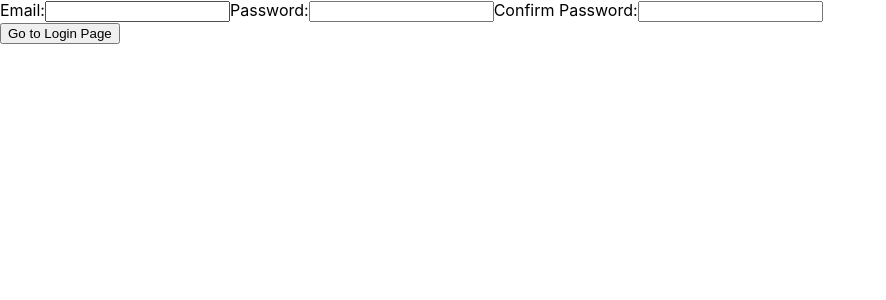
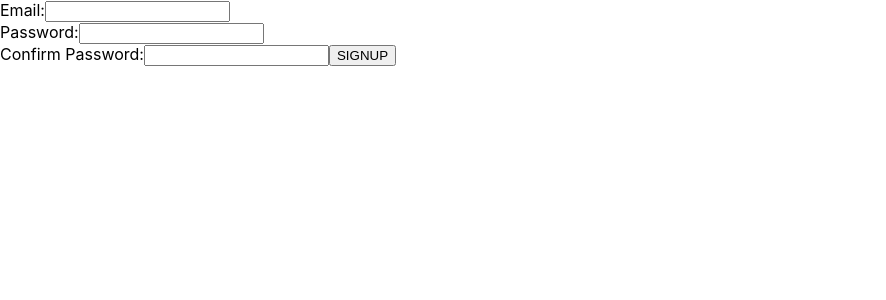
Before and after one commit to jasongir/hooscheds, a Next.js app: page /signup in a window 1280 px wide. Shown: the top 300 px of the page, without its empty margins (0-886 px from the left). Built offline with nearby package versions, Linux system fonts and the light colour scheme.

Commit message:
Sign Up connected with the back end

```diff
--- /dev/null
+++ b/components/HtmlInput.tsx
@@ -0,0 +1,54 @@
+import Head from "next/head";
+
+interface HtmlInputProps {
+	value: string | number;
+	onChange: React.FormEventHandler;
+	name: string;
+	label: string;
+	type: string;
+	min?: number;
+	max?: number;
+}
+
+const HtmlInput: React.FC<HtmlInputProps> = ({
+	name,
+	label,
+	type,
+	min,
+	max,
+	value,
+	onChange,
+}: HtmlInputProps) => (
+	<>
+		<Head>
+			<meta
+				name="description"
+				content="Home page for hello world friendbook application"
+			/>
+		</Head>
+		<div>
+			<label htmlFor={name}>
+				{label}
+				{min && max ? (
+					<input
+						type={type}
+						name={name}
+						min={min}
+						max={max}
+						value={value}
+						onChange={onChange}
+					/>
+				) : (
+					<input
+						type={type}
+						name={name}
+						value={value}
+						onChange={onChange}
+					/>
+				)}
+			</label>
+		</div>
+	</>
+);
+
+export default HtmlInput;
--- a/pages/_app.tsx
+++ b/pages/_app.tsx
@@ -1,6 +1,13 @@
 import '../styles/globals.css'
 import type { AppProps } from 'next/app'
+import { QueryClientProvider, QueryClient } from "@tanstack/react-query";
+
 
 export default function App({ Component, pageProps }: AppProps) {
-  return <Component {...pageProps} />
+  const queryClient = new QueryClient();
+
+  return (
+    <QueryClientProvider client={queryClient}>
+      <Component {...pageProps} />
+    </QueryClientProvider>);
 }
--- /dev/null
+++ b/pages/api/signup/index.ts
@@ -0,0 +1,41 @@
+import { NextApiRequest, NextApiResponse } from "next";
+import { executeQuery } from "../../../backend-utils/db";
+import { z } from "zod";
+
+export default async function handler(
+	req: NextApiRequest,
+	res: NextApiResponse
+) {
+    if (req.method === "POST") {
+		console.log("POST");
+        const reqData = {
+			student_id: req.body.student_id,
+			password: req.body.password,
+		};
+		const Student = z.object({
+			student_id: z.string().max(100),
+			password: z.string().max(100),
+		});
+
+		const result = Student.safeParse(reqData);
+		if (!result.success) {
+			return res.status(400).json({ success: false });
+		} else {
+			try {
+				const data = await executeQuery(
+					`INSERT INTO
+            Student(student_id, password, first_name, last_name, year, num_friends, primary_major)
+            VALUES (?, ?, ?, ?, ?, ?, ?)`,
+					[result.data.student_id.substring(0, result.data.student_id.indexOf("@")), result.data.password, "", "", 1, 0, "" ],
+					"Failed to insert into Student"
+				);
+                console.log(result.data.student_id.substring(0, result.data.student_id.indexOf("@")));
+				return res.status(201).json({ success: true });
+			} catch (error) {
+				console.log("ERROR");
+				return res.status(400).json({ success: false });
+			}
+
+		}
+    }
+}
--- a/pages/signup.tsx
+++ b/pages/signup.tsx
@@ -3,6 +3,16 @@ import {Link} from 'react-router-dom';
 import {useState, useEffect} from "react";
 import {useNavigate, Routes, Route} from "react-router-dom";
 import { Button } from 'react-bootstrap';
+import {useRouter} from 'next/router'
+
+
+import { useQuery, useMutation, useQueryClient } from "@tanstack/react-query";
+import {
+    Student,
+	postStudent,
+} from "../utils/utils";
+import HtmlInput from "../components/HtmlInput";
+
 
 
 
@@ -10,33 +20,70 @@ export default function SignUp() {
     const [email, setEmail] = useState("");
     const [password, setPassword] = useState("");
     const [confirmPassword, setConfirmPassword] = useState("");
-    // let navigate = useNavigate();
+    const [formState, setFormState] = useState<Student>({
+		student_id: "",
+		password: "",
+        first_name: "",
+        last_name: "",
+        year: 1,
+        num_friends: 0,
+        primary_major: "",
+	});
+    const queryClient = useQueryClient();
+    const postMutation = useMutation(postStudent, {
+		onSettled: () => queryClient.invalidateQueries(["student"]),
+	});
 
-    // useEffect(()=>{
-    //     navigate("/");
-    // });
+    const mode = "SIGNUP";
 
-    // const handleSubmit = (event) => {
-    //     event.preventDefault();
-    // }
+    const onSubmitHandler = (e: React.SyntheticEvent) => {
+		e.preventDefault();
+		const { student_id, password, first_name, last_name, year, num_friends, primary_major } = formState;
+		if (mode === "SIGNUP" && password === confirmPassword && student_id && password && confirmPassword) {
+            //console.log(student_id.substring(0,student_id.indexOf("@")))
+			postMutation.mutate({ student_id, password, first_name, last_name, year, num_friends, primary_major });
+            router.push("/home")
+		}
+        else if (!student_id){
+            alert("please enter your email")
+        }
+        else if (!password){
+            alert("please enter your password")
+        }
+        else if (!confirmPassword){
+            alert("please re-enter your password")
+        }
+        else if (password !== confirmPassword) {
+            alert("your passwords do not match")
+        }
+	};
 
 return (
-    <form>
-        <label> Email:
-            <input
+    <form onSubmit={onSubmitHandler}>
+        <HtmlInput
+            name="student_id"
+            label="Email:"
             type ="text"
-                value={email}
-                onChange={(e) => setEmail(e.target.value)}
+            value={formState.student_id}
+            onChange={(e: React.FormEvent) =>
+                setFormState({
+                    ...formState,
+                    student_id: (e.target as HTMLInputElement).value,
+                })
+            }
         />
-        </label>
-
-    <label>Password:
-        <input
-            type="text"
-            value={password}
-            onChange={(e) => setPassword(e.target.value)}
+        <HtmlInput
+                name="password"
+                label="Password:"
+                type ="text"
+                value={formState.password}
+                onChange={(e: React.FormEvent) =>
+                    setFormState({
+                        ...formState,
+                        password: (e.target as HTMLInputElement).value,
+                    })
+                }
             />
-    </label>
         <label>Confirm Password:
             <input
                 type = "text"
@@ -44,11 +91,12 @@ return (
                 onChange={(e) => setConfirmPassword(e.target.value)}
             />
         </label>
-    <div className="form-group">
+        <button>{mode}</button>
+        {/* <div className="form-group">
             <a href="http://localhost:3000/login" target="_blank">
-        <Button> Go to Login Page </Button>
+                <button>{mode}</button>
             </a>
-	</div>
+        </div> */}
 
     </form>
 )
--- /dev/null
+++ b/utils/utils.ts
@@ -0,0 +1,27 @@
+import axios from "axios";
+import internal from "stream";
+
+export interface Student {
+	student_id: string;
+	password: string;
+    first_name: string;
+    last_name: string;
+    year: number;
+    num_friends: number;
+    primary_major: string;
+}
+
+export interface PostResponse {
+	success: boolean;
+}
+
+export async function postStudent({
+	student_id,
+	password,
+}: Student): Promise<PostResponse> {
+	const { data } = await axios.post("/api/signup", {
+		student_id,
+		password,
+	});
+	return data as PostResponse;
+}
```
Lines whose indentation alone changed are shown as unchanged.
